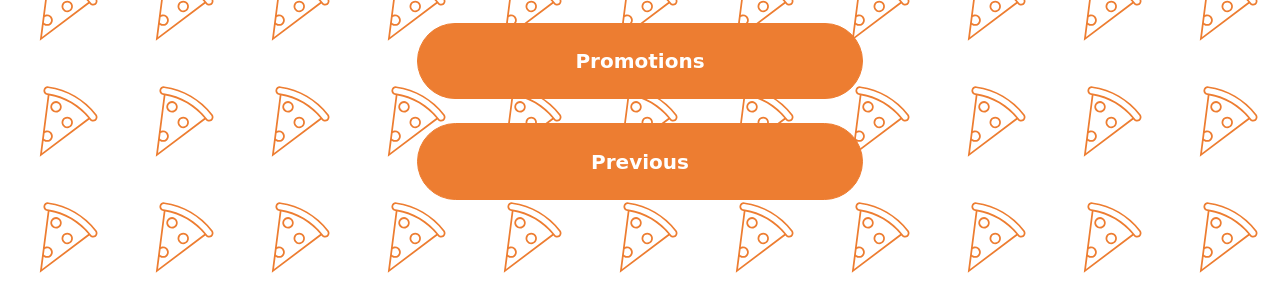
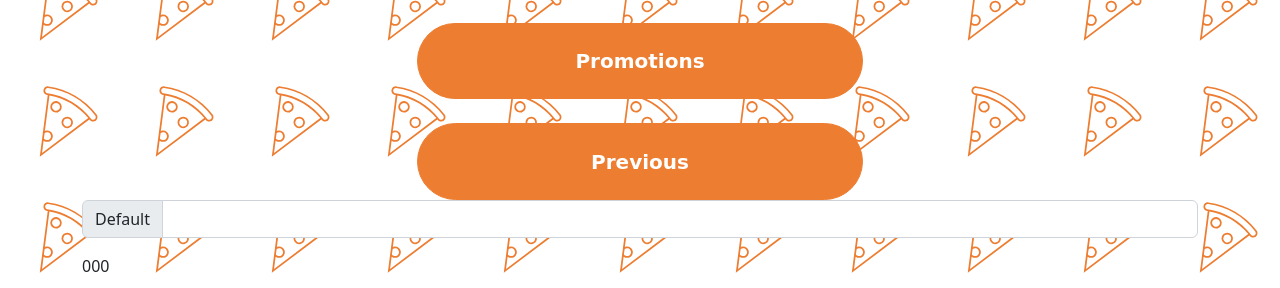
Before and after one commit to FranckSomarriba/MealChooser, a Flask app: template templates/home.html in a window 1280 px wide. Shown: the part 512-800 px from the top of the page. Run offline with Flask 3, Linux system fonts and the light colour scheme; the template is opened without the code that fills it: most values are stand-ins (such as "Sample title", 1, 10 or a date in 2020).

Commit message:
MC-7 created a button it stores zipcode and returns it

```diff
--- a/templates/home.html
+++ b/templates/home.html
@@ -54,5 +54,11 @@
         <a class="feature_button btn btn-primary" href="{{url_for('previous')}}" role="button" >Previous</a>
     </div>
 
-
+    <form action="/" method="POST">
+      <div class="input-group mb-3">
+        <span class="input-group-text" id="inputGroup-sizing-default">Default</span>
+        <input type="text" class="form-control" name="zip_code" aria-label="Sizing example input" aria-describedby="inputGroup-sizing-default">
+      </div>
+      {{ zipCode }}
+    </form>
 {% endblock content %}
```
